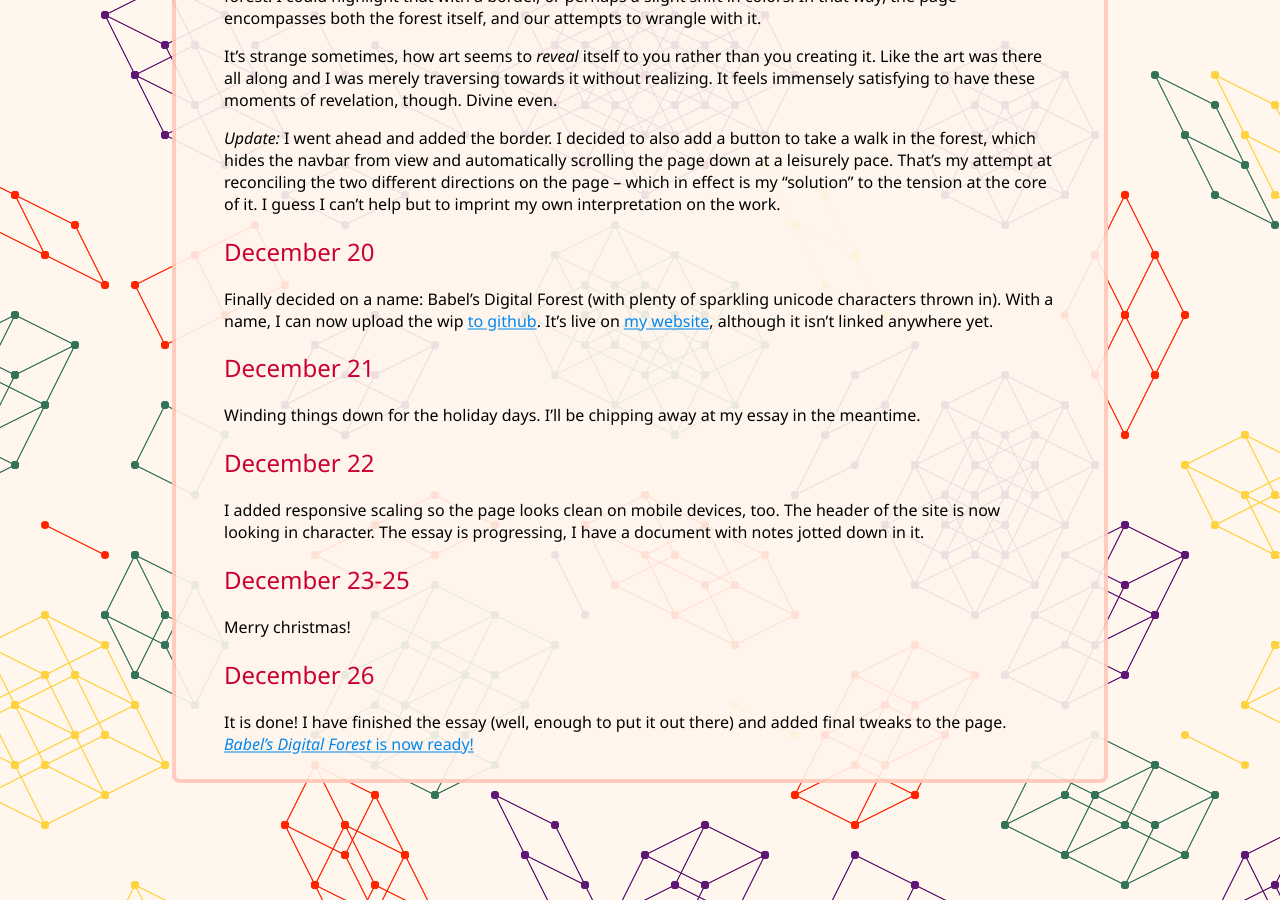
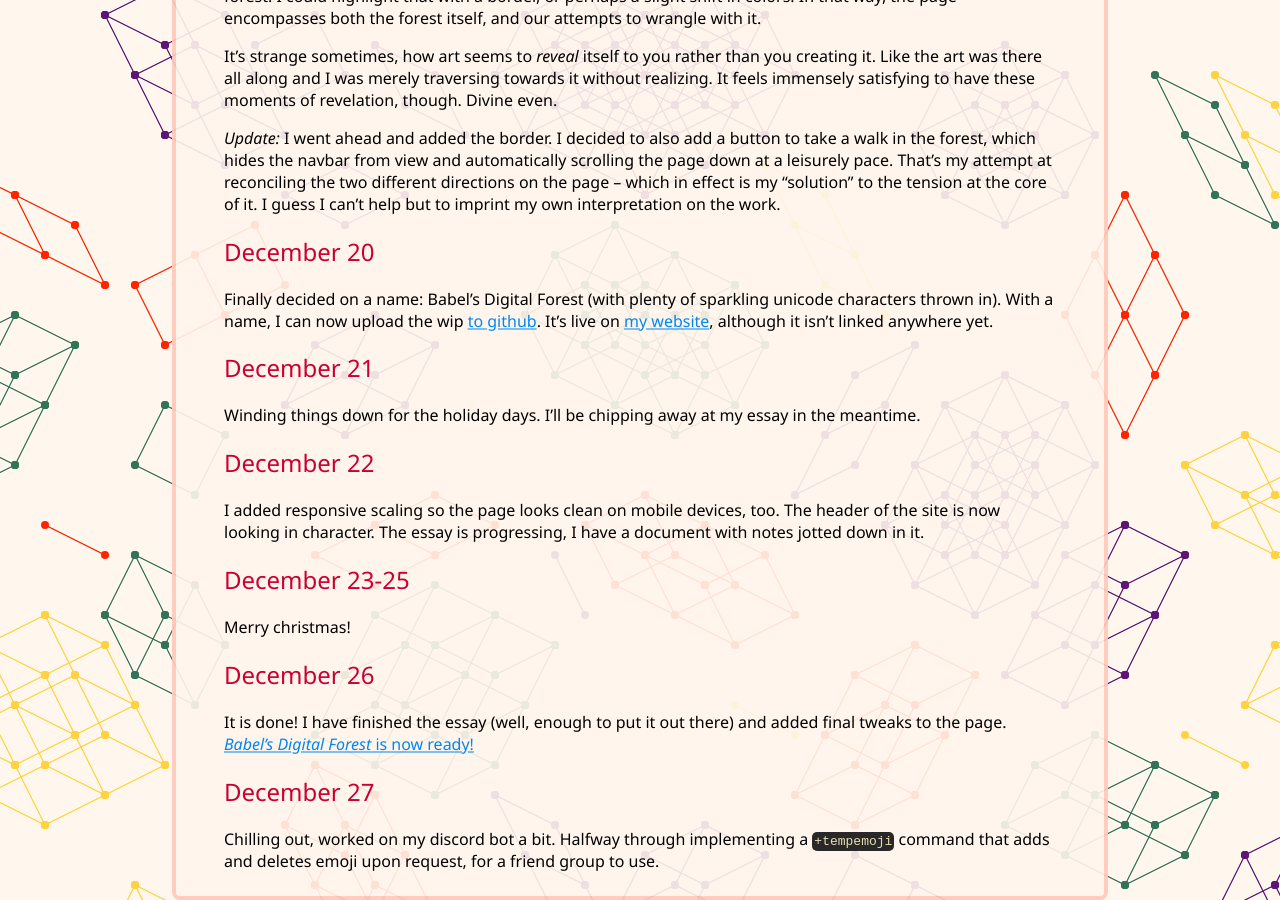
Before and after one commit to RocketRace/rocketrace.github.io, a Jekyll site: the page built from decadv-2024.md, in a window 1280 px wide and 900 px high, scrolled down 8473 px. Built offline with Jekyll 4.4.1, drawn with Linux system fonts in a browser that asks for light colours; formulas are drawn with MathJax 3.

Commit message:
december 27

```diff
--- a/decadv-2024.md
+++ b/decadv-2024.md
@@ -459,6 +459,11 @@ It is done! I have finished the essay (well, enough to put it out there) and
 added final tweaks to the page.
 [*Babel's Digital Forest* is now ready!][project site]
 
+## December 27
+Chilling out, worked on my discord bot a bit. Halfway through implementing a
+`+tempemoji` command that adds and deletes emoji upon request, for a friend
+group to use.
+
 [decadv]: https://eli.li/december-adventure
 [aoc]: https://adventofcode.com/
 [my aoc2023]: https://github.com/RocketRace/aoc2023
```
